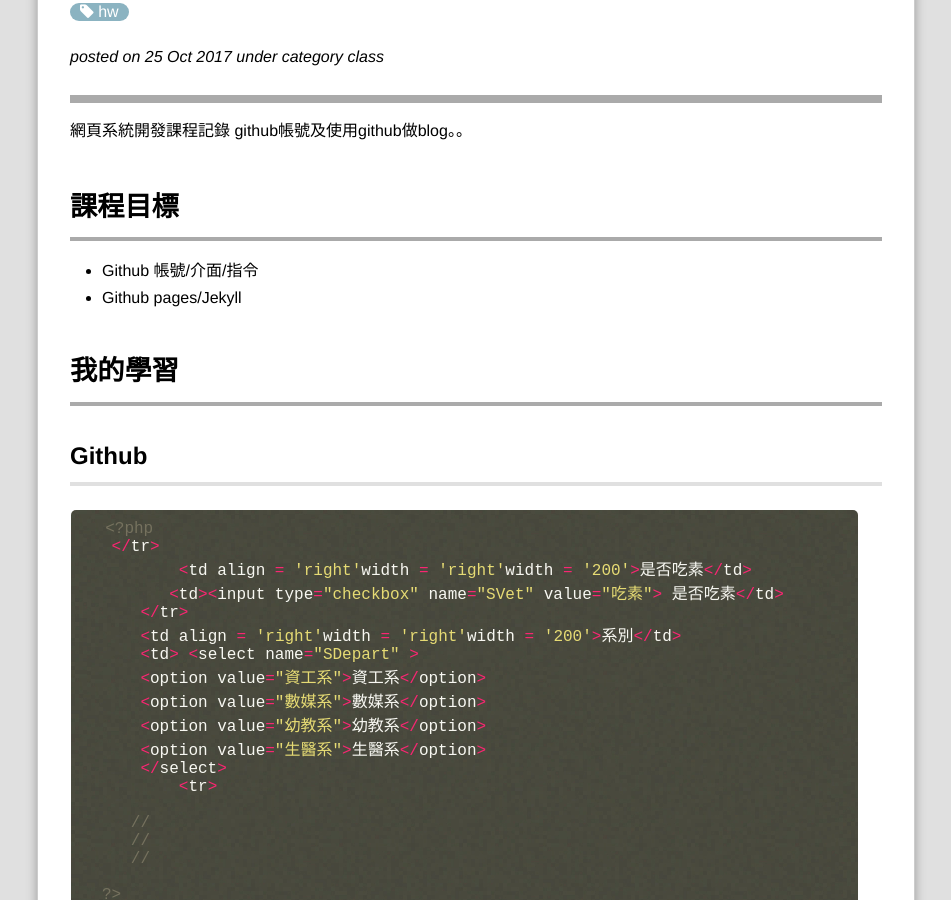
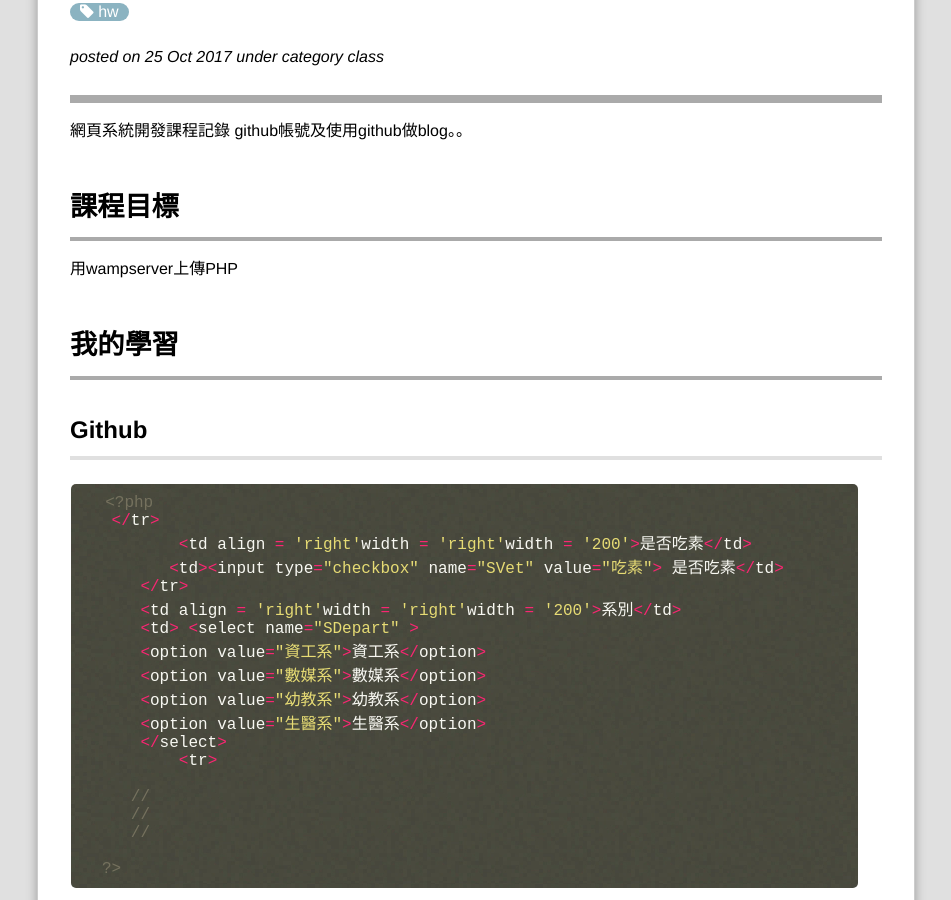
Before and after one commit to laoshay/webcourse, a Jekyll site: the page built from _posts/2017-10-25-Class6.md, in a window 1280 px wide and 900 px high, scrolled down 338 px. Shown: the whole window, without its empty margins (18-969 px from the left). Built offline with Jekyll 4.4.1, drawn with Linux system fonts in a browser that asks for light colours; Markdown is read by kramdown in place of the engine named in the settings; comment, search, counter and statistics services are not loaded.

Commit message:
Update 2017-10-25-Class6.md

```diff
--- a/_posts/2017-10-25-Class6.md
+++ b/_posts/2017-10-25-Class6.md
@@ -10,8 +10,7 @@ excerpt: "第6週課程。"
 github帳號及使用github做blog。。
 
 # 課程目標
-- Github 帳號/介面/指令
-- Github pages/Jekyll
+用wampserver上傳PHP
 
 # 我的學習
 
```
